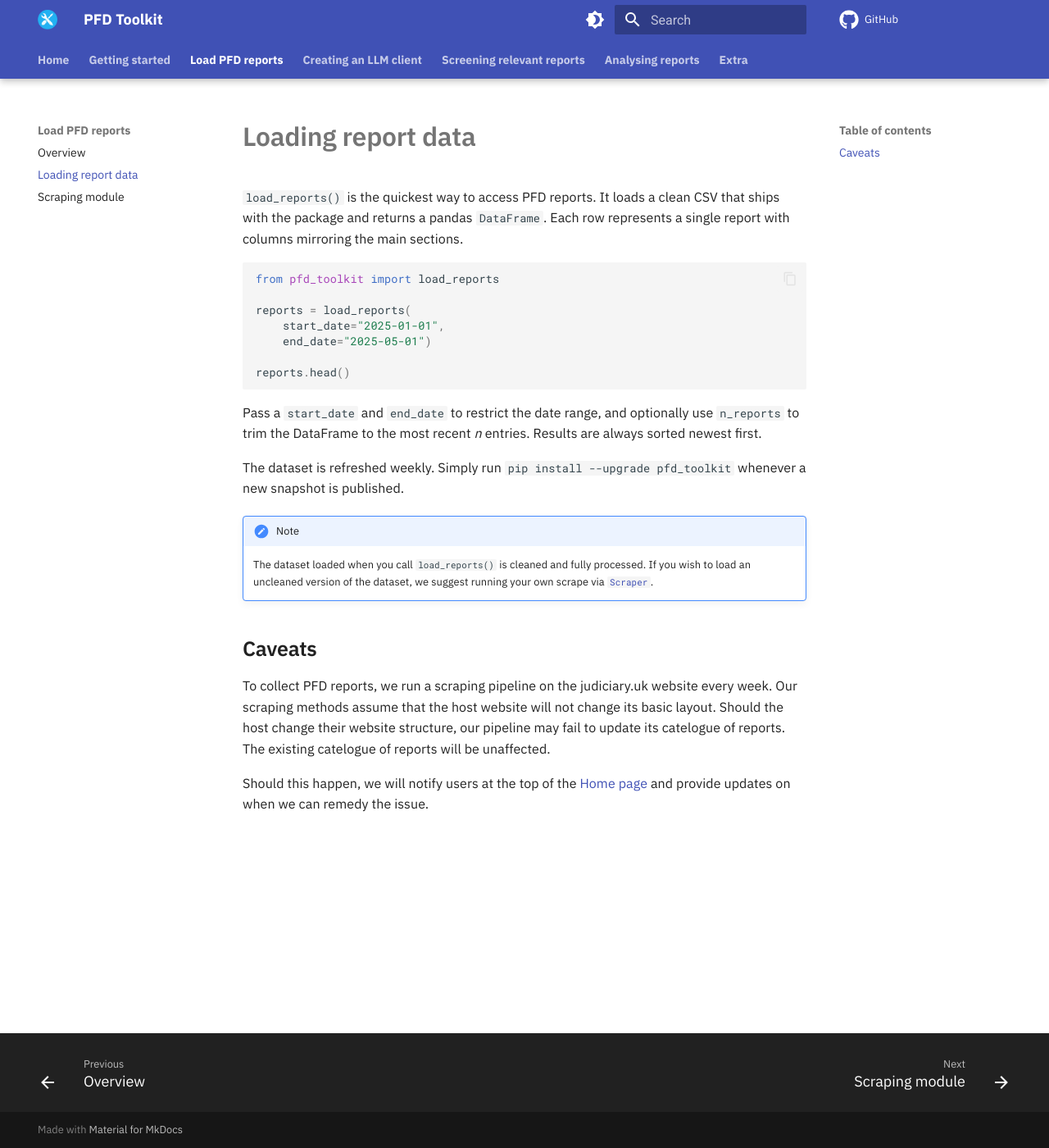
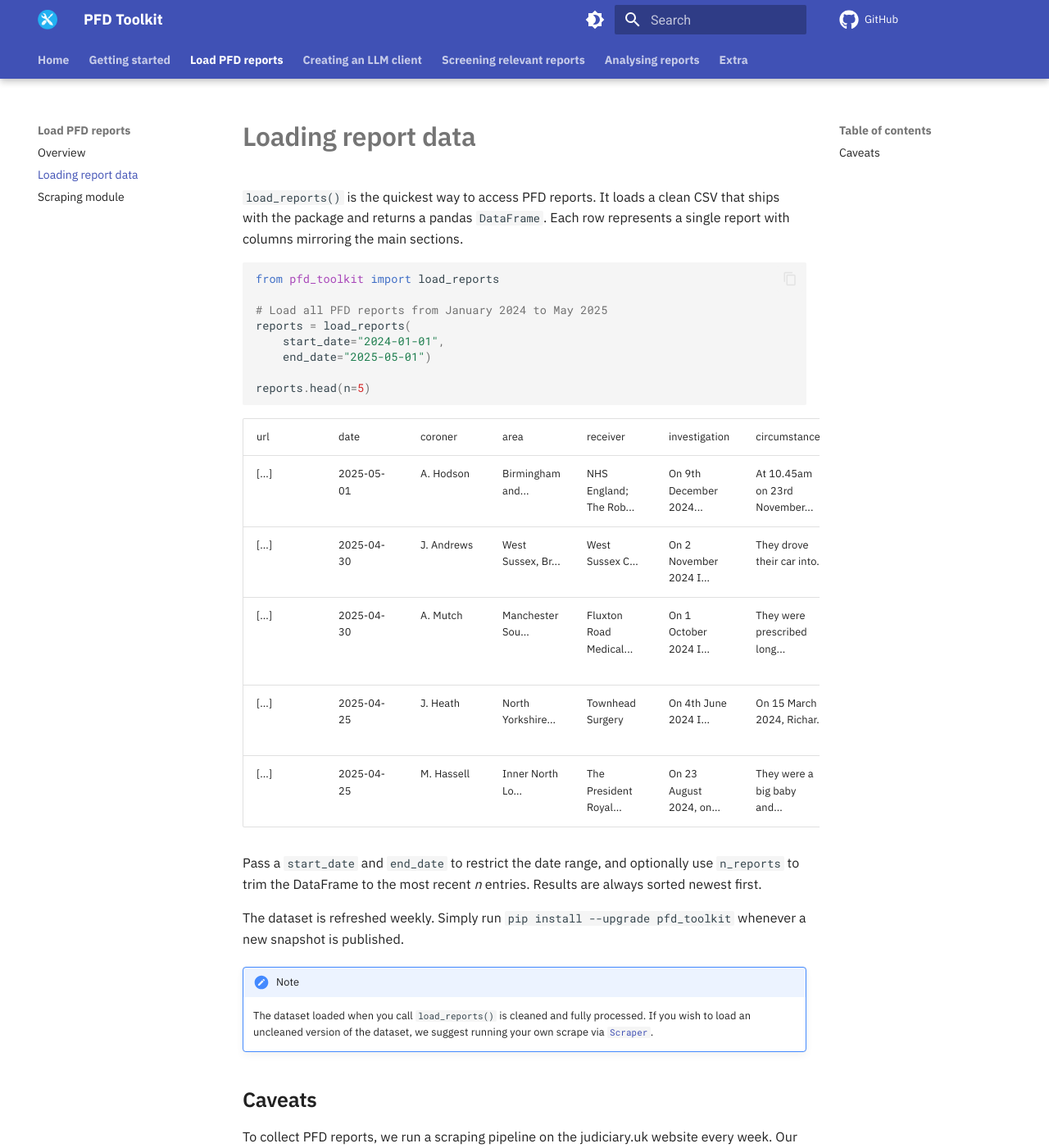
Before and after one commit to Sam-Osian/PFD-toolkit, an MkDocs documentation site: the page built from docs/loader/load_reports.md, in a window 1280 px wide and 1400 px high. Shown: the whole window at 82% size. Built offline with MkDocs 1.6.1 and Material for MkDocs 9.7.7, drawn with Linux system fonts in a browser that asks for light colours; comment, search, counter and statistics services are not loaded.

````diff
--- a/docs/loader/load_reports.md
+++ b/docs/loader/load_reports.md
@@ -5,15 +5,26 @@ clean CSV that ships with the package and returns a pandas
 `DataFrame`. Each row represents a single report with columns mirroring
 the main sections.
 
-```python
+```py
 from pfd_toolkit import load_reports
 
+# Load all PFD reports from January 2024 to May 2025
 reports = load_reports(
-    start_date="2025-01-01",
+    start_date="2024-01-01",
     end_date="2025-05-01")
 
-reports.head()
+reports.head(n=5)
 ```
+
+
+| url                        | date       | coroner    | area                        | receiver                | investigation           | circumstances                 | concerns                   |
+|----------------------------|------------|------------|-----------------------------|-------------------------|-------------------------|-------------------------------|----------------------------|
+| [...]            | 2025-05-01 | A. Hodson  | Birmingham and...    | NHS England; The Rob... | On 9th December 2024... | At 10.45am on 23rd November...| To The Robert Jones... |
+| [...]           | 2025-04-30 | J. Andrews | West Sussex, Br...| West Sussex C... | On 2 November 2024 I... | They drove their car into...   | The inquest was told t...  |
+| [...]            | 2025-04-30 | A. Mutch   | Manchester Sou...            | Fluxton Road Medical... | On 1 October 2024 I...  | They were prescribed long...   | The inquest heard evide... |
+| [...]            | 2025-04-25 | J. Heath   | North Yorkshire...   | Townhead Surgery        | On 4th June 2024 I...   | On 15 March 2024, Richar...    | When a referral docume...  |
+| [...]            | 2025-04-25 | M. Hassell | Inner North Lo...          | The President Royal...  | On 23 August 2024, on...| They were a big baby and...    | With the benefit of a m... |
+
 
 Pass a `start_date` and `end_date` to restrict the date range, and optionally use
 `n_reports` to trim the DataFrame to the most recent *n* entries.
````
Also changed, not shown: README.md (+11 -13 lines).
